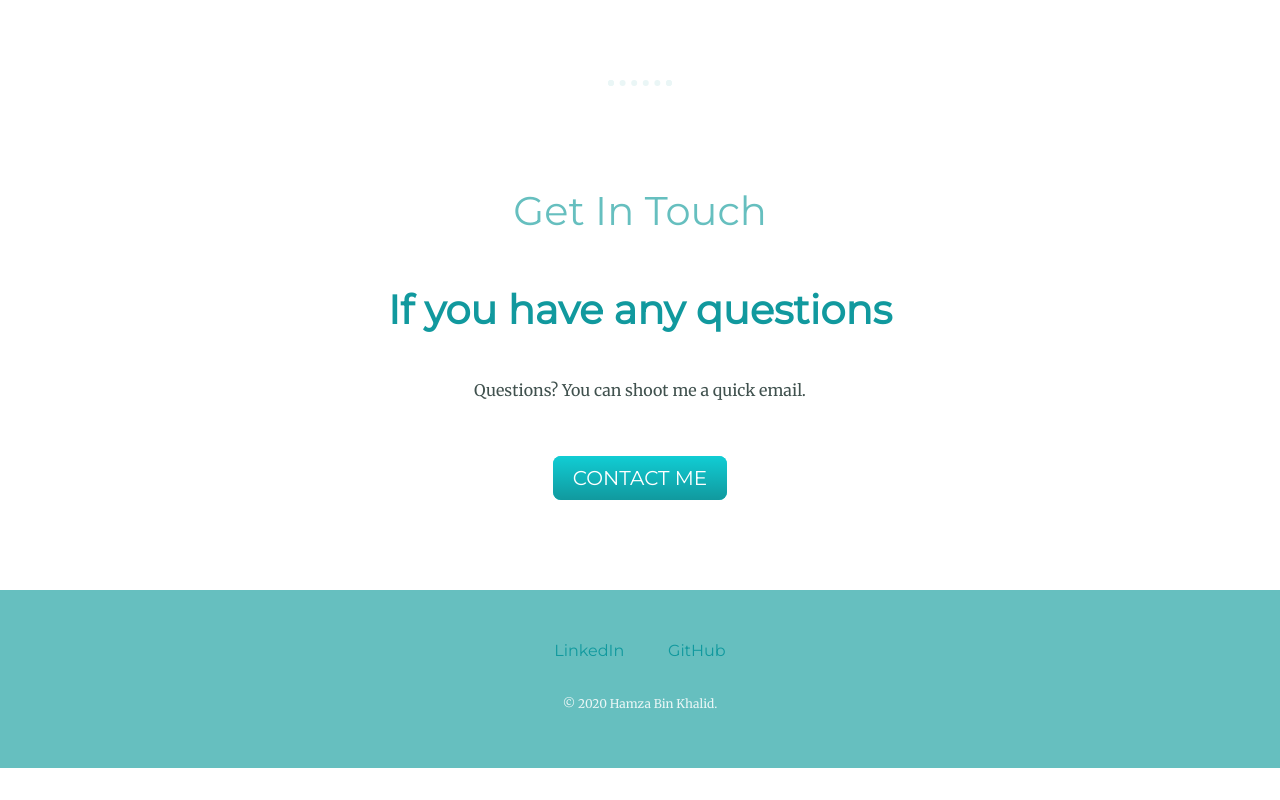
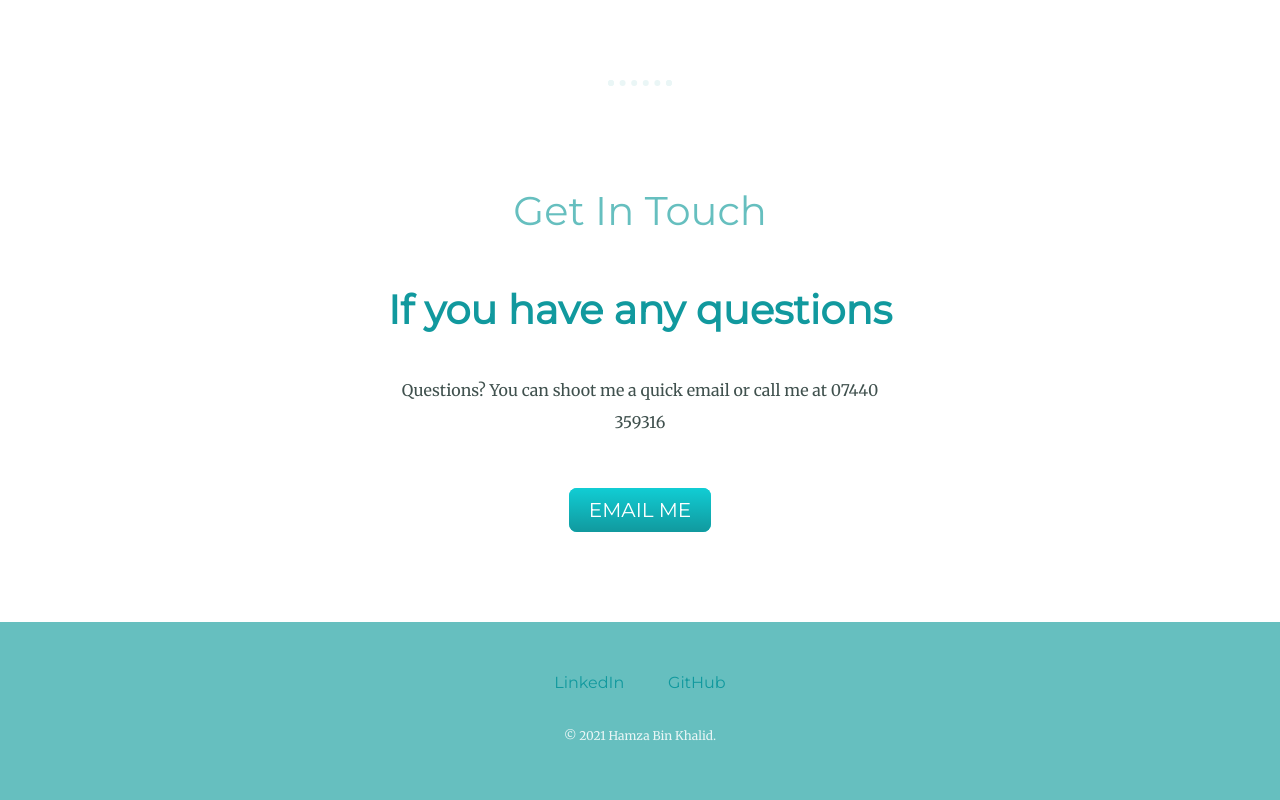
Before and after one commit to hamzabinkhalid/portfolio, a plain HTML site: page index.html in a window 1280 px wide. Shown: the part 5901-6701 px from the top of the page. Before the commit the page ends 6669 px from the top, so only its background shows below. Drawn offline with Linux system fonts and the light colour scheme.

Commit message:
Update index.html

```diff
--- a/index.html
+++ b/index.html
@@ -83,8 +83,8 @@
             <div class="contact-me">
               <h2>Get In Touch</h2>
               <h3>If you have any questions</h3>
-              <p class="contact-message">Questions? You can shoot me a quick email.</p>
-              <a class="btn" href="mailto:hamzabinkhalid999@gmail.com">CONTACT ME</a>
+              <p class="contact-message">Questions? You can shoot me a quick email or call me at 07440 359316</p>
+              <a class="btn" href="mailto:hamzabinkhalid999@gmail.com">EMAIL ME</a>
             </div>
           </div>
 
@@ -92,7 +92,7 @@
           <div class="bottom-container">
             <a class="footer-link" href="https://www.linkedin.com/in/hamza-bin-khalid-3ba711107/">LinkedIn</a>
             <a class="footer-link" href="https://github.com/hamzabinkhalid">GitHub</a>
-            <p class="copyright">© 2020 Hamza Bin Khalid.</p>
+            <p class="copyright">© 2021 Hamza Bin Khalid.</p>
           </div>
 
     </body>
```
